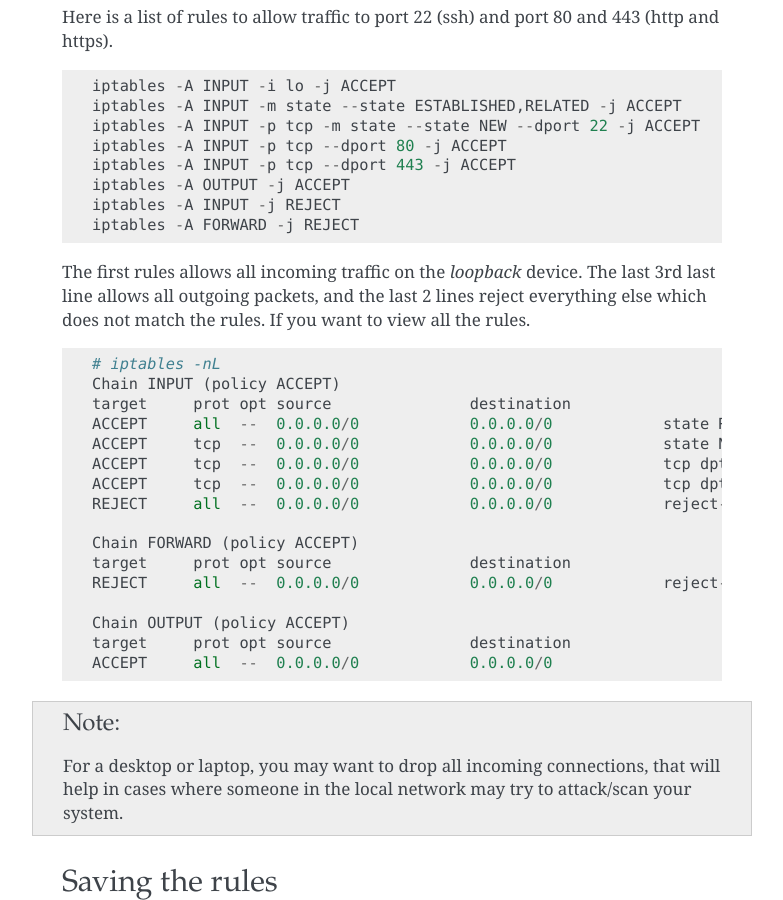
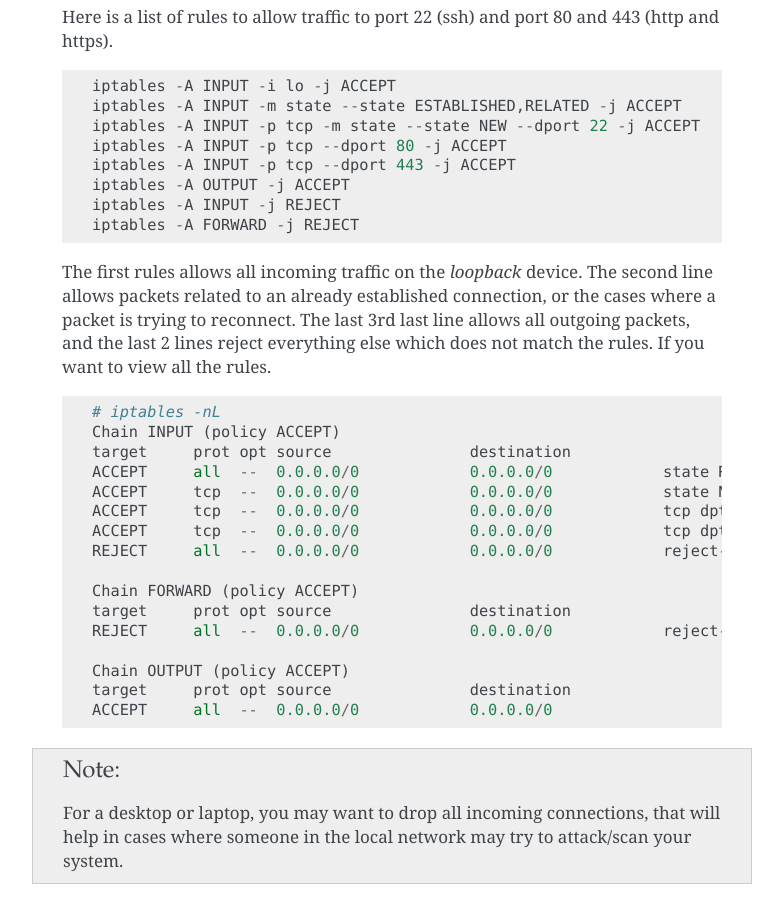
Before and after one commit to kushaldas/lym, a Sphinx documentation site: the page built from docs/firewall.rst, in a window 1280 px wide and 900 px high, scrolled down 3046 px. Shown: the whole window, without its empty margins (358-1141 px from the left). Built offline with Sphinx 7.4.7, drawn with Linux system fonts in a browser that asks for light colours; a script that is not in the unit is left out.

Commit message:
explains second rule

```diff
--- a/docs/firewall.rst
+++ b/docs/firewall.rst
@@ -169,6 +169,8 @@ Here is a list of rules to allow traffic to port 22 (ssh) and port 80 and 443
     iptables -A FORWARD -j REJECT
 
 The first rules allows all incoming traffic on the `loopback` device.
+The second line allows packets related to an already established connection,
+or the cases where a packet is trying to reconnect.
 The last 3rd last line allows all outgoing packets, and the last 2 lines
 reject everything else which does not match the rules.
 If you want to view all the rules.
```
